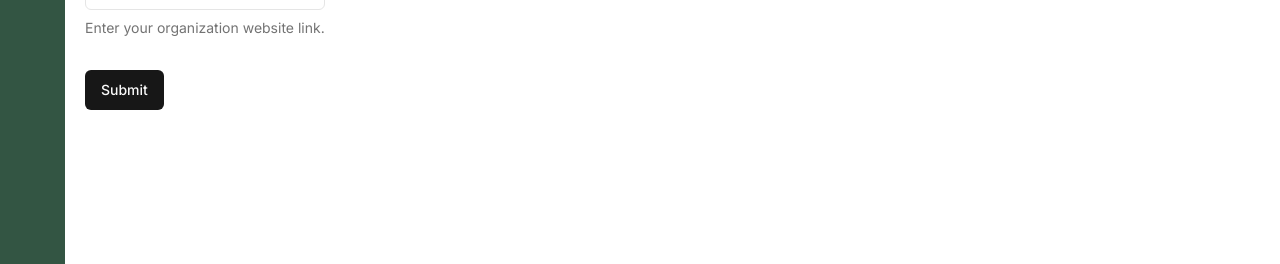
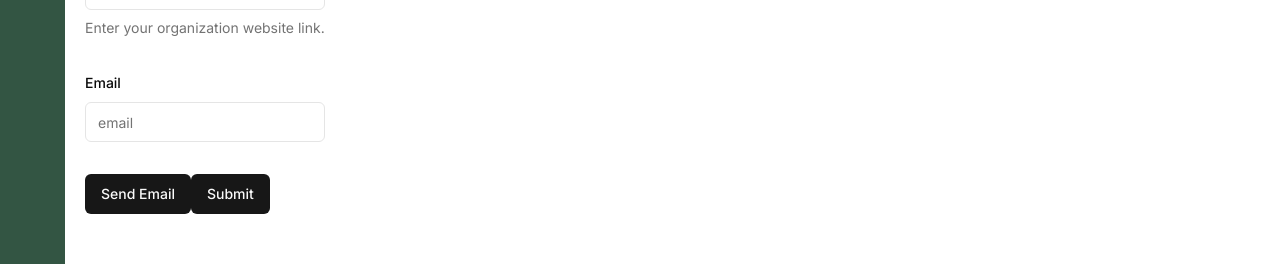
Before and after one commit to hack4impact-calpoly/ecologistics-portal, a Next.js app: page /setup-organization in a window 1280 px wide. Shown: the part 426-690 px from the top of the page. Built offline with nearby package versions, Linux system fonts and the light colour scheme; no server answers; sample sign-in values are in the browser's storage.

Commit message:
Added email template creation button to the organization setup page.

```diff
--- a/src/app/setup-organization/page.tsx
+++ b/src/app/setup-organization/page.tsx
@@ -21,6 +21,7 @@ const formSchema = z.object({
   name: z.string().min(1).max(50),
   description: z.string().max(1000),
   website: z.string().url(),
+  email: z.string().email(),
 });
 
 export default function Page() {
@@ -31,6 +32,7 @@ export default function Page() {
       name: "",
       description: "",
       website: "",
+      email: "",
     },
   });
   const { isLoaded, isSignedIn, user } = useUser();
@@ -96,6 +98,45 @@ export default function Page() {
               </FormItem>
             )}
           />
+          <FormField
+            control={form.control}
+            name="email"
+            render={({ field }) => (
+              <FormItem>
+                <FormLabel>Email</FormLabel>
+                <FormControl>
+                  <Input placeholder="email" {...field} />
+                </FormControl>
+              </FormItem>
+            )}
+          />
+          <Button
+            type="button"
+            onClick={() => {
+              const emailBody = `Hi there,
+
+I would like to set up an organization with the following details:
+
+Name: ${form.getValues("name")}
+Description: ${form.getValues("description")}
+Website: ${form.getValues("website")}
+
+Attached is my W9 form.
+
+Thank you!`;
+
+              const emailLink = `mailto:${form.getValues(
+                "email",
+              )}?subject=Organization%20Setup&body=${encodeURIComponent(
+                emailBody,
+              )}`;
+
+              window.location.href = emailLink;
+            }}
+          >
+            Send Email
+          </Button>
+
           <Button type="submit">Submit</Button>
         </form>
       </Form>
```
